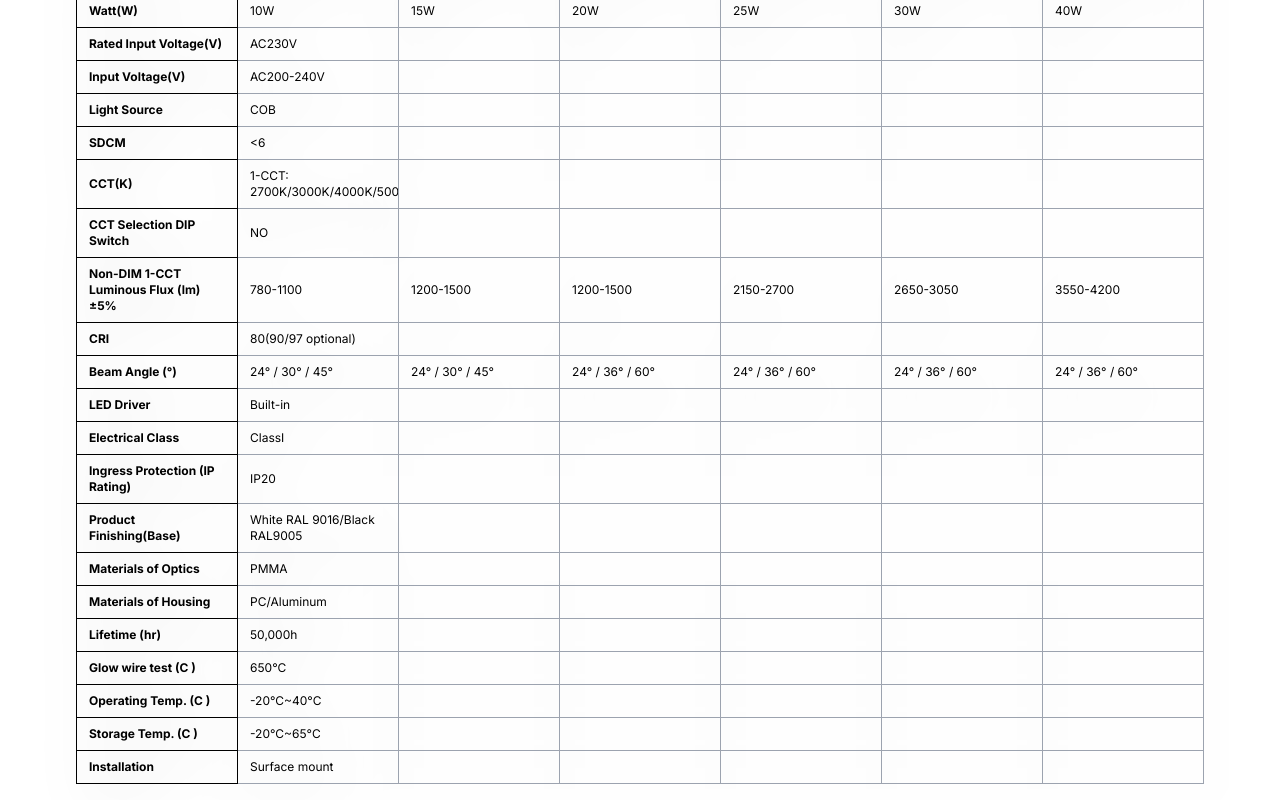
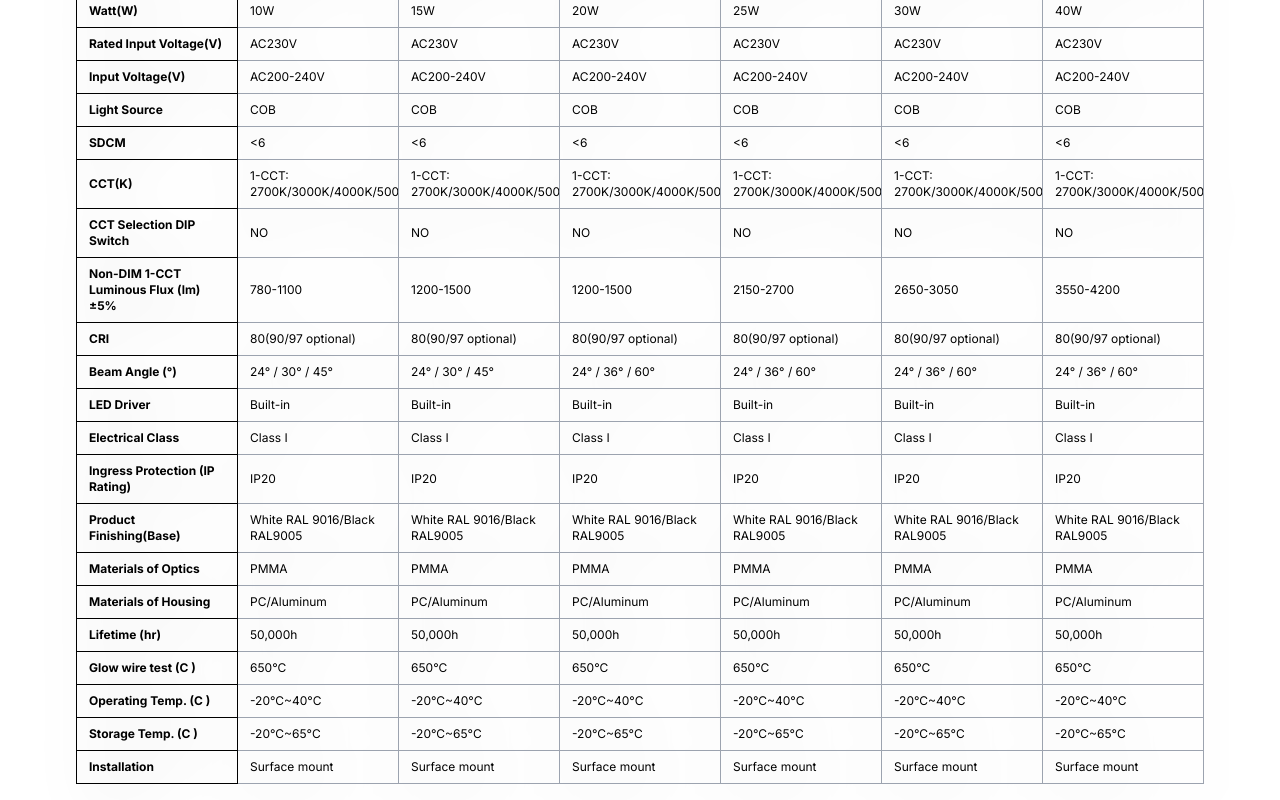
Before and after one commit to muthamizhyadav/auras-front, a React (Vite) app: page /home/products/indoorlights/dl228 in a window 1280 px wide. Shown: the part 960-1760 px from the top of the page. Built offline with nearby package versions, Linux system fonts and the light colour scheme.

Commit message:
Table Fill

```diff
--- a/src/components/IndoorLights/IndoorDL228.jsx
+++ b/src/components/IndoorLights/IndoorDL228.jsx
@@ -93,60 +93,60 @@ export const IndoorDL228 = () => {
     {
       name: "Rated Input Voltage(V)",
       spec1: "AC230V",
-      spec2: "",
-      spec3: "",
-      spec4: "",
-      spec5: "",
-      spec6: "",
+      spec2: "AC230V",
+      spec3: "AC230V",
+      spec4: "AC230V",
+      spec5: "AC230V",
+      spec6: "AC230V",
 
     },
     {
       name: "Input Voltage(V)",
       spec1: "AC200-240V",
-      spec2: "",
-      spec3: "",
-      spec4: "",
-      spec5: "",
-      spec6: "",
+      spec2: "AC200-240V",
+      spec3: "AC200-240V",
+      spec4: "AC200-240V",
+      spec5: "AC200-240V",
+      spec6: "AC200-240V",
 
     },
     {
       name: "Light Source",
       spec1: "COB",
-      spec2: "",
-      spec3: "",
-      spec4: "",
-      spec5: "",
-      spec6: "",
+      spec2: "COB",
+      spec3: "COB",
+      spec4: "COB",
+      spec5: "COB",
+      spec6: "COB",
 
     },
     {
       name: "SDCM",
       spec1: "<6",
-      spec2: "",
-      spec3: "",
-      spec4: "",
-      spec5: "",
-      spec6: "",
+      spec2: "<6",
+      spec3: "<6",
+      spec4: "<6",
+      spec5: "<6",
+      spec6: "<6",
 
     },
     {
       name: "CCT(K)",
       spec1: "1-CCT: 2700K/3000K/4000K/5000K",
-      spec2: "",
-      spec3: "",
-      spec4: "",
-      spec5: "",
-      spec6: "",
+      spec2: "1-CCT: 2700K/3000K/4000K/5000K",
+      spec3: "1-CCT: 2700K/3000K/4000K/5000K",
+      spec4: "1-CCT: 2700K/3000K/4000K/5000K",
+      spec5: "1-CCT: 2700K/3000K/4000K/5000K",
+      spec6: "1-CCT: 2700K/3000K/4000K/5000K",
     },
     {
       name: "CCT Selection DIP Switch",
       spec1: "NO",
-      spec2: "",
-      spec3: "",
-      spec4: "",
-      spec5: "",
-      spec6: "",
+      spec2: "NO",
+      spec3: "NO",
+      spec4: "NO",
+      spec5: "NO",
+      spec6: "NO",
     },
     {
       name: "Non-DIM  1-CCT Luminous Flux (lm) ±5%",
@@ -161,11 +161,11 @@ export const IndoorDL228 = () => {
     {
       name: "CRI",
       spec1: "80(90/97 optional)",
-      spec2: "",
-      spec3: "",
-      spec4: "",
-      spec5: "",
-      spec6: "",
+      spec2: "80(90/97 optional)",
+      spec3: "80(90/97 optional)",
+      spec4: "80(90/97 optional)",
+      spec5: "80(90/97 optional)",
+      spec6: "80(90/97 optional)",
 
     },
     {
@@ -180,111 +180,111 @@ export const IndoorDL228 = () => {
     {
       name: "LED Driver",
       spec1: "Built-in",
-      spec2: "",
-      spec3: "",
-      spec4: "",
-      spec5: "",
-      spec6: "",
+      spec2: "Built-in",
+      spec3: "Built-in",
+      spec4: "Built-in",
+      spec5: "Built-in",
+      spec6: "Built-in",
 
     },
     {
       name: "Electrical Class",
-      spec1: "ClassI",
-      spec2: "",
-      spec3: "",
-      spec4: "",
-      spec5: "",
-      spec6: "",
+      spec1: "Class I",
+      spec2: "Class I",
+      spec3: "Class I",
+      spec4: "Class I",
+      spec5: "Class I",
+      spec6: "Class I",
 
     },
     {
       name: "Ingress Protection (IP Rating)",
       spec1: "IP20",
-      spec2: "",
-      spec3: "",
-      spec4: "",
-      spec5: "",
-      spec6: "",
+      spec2: "IP20",
+      spec3: "IP20",
+      spec4: "IP20",
+      spec5: "IP20",
+      spec6: "IP20",
 
     },
     {
       name: "Product Finishing(Base)",
       spec1: "White RAL 9016/Black RAL9005",
-      spec2: "",
-      spec3: "",
-      spec4: "",
-      spec5: "",
-      spec6: "",
+      spec2: "White RAL 9016/Black RAL9005",
+      spec3: "White RAL 9016/Black RAL9005",
+      spec4: "White RAL 9016/Black RAL9005",
+      spec5: "White RAL 9016/Black RAL9005",
+      spec6: "White RAL 9016/Black RAL9005",
 
     },
     {
       name: "Materials of Optics",
       spec1: "PMMA",
-      spec2: "",
-      spec3: "",
-      spec4: "",
-      spec5: "",
-      spec6: "",
+      spec2: "PMMA",
+      spec3: "PMMA",
+      spec4: "PMMA",
+      spec5: "PMMA",
+      spec6: "PMMA",
 
     },
     {
       name: "Materials of Housing",
       spec1: "PC/Aluminum",
-      spec2: "",
-      spec3: "",
-      spec4: "",
-      spec5: "",
-      spec6: "",
+      spec2: "PC/Aluminum",
+      spec3: "PC/Aluminum",
+      spec4: "PC/Aluminum",
+      spec5: "PC/Aluminum",
+      spec6: "PC/Aluminum",
 
     },
     {
       name: "Lifetime (hr)",
       spec1: "50,000h",
-      spec2: "",
-      spec3: "",
-      spec4: "",
-      spec5: "",
-      spec6: "",
+      spec2: "50,000h",
+      spec3: "50,000h",
+      spec4: "50,000h",
+      spec5: "50,000h",
+      spec6: "50,000h",
 
     },
     {
       name: "Glow wire test (C )",
       spec1: "650°C",
-      spec2: "",
-      spec3: "",
-      spec4: "",
-      spec5: "",
-      spec6: "",
+      spec2: "650°C",
+      spec3: "650°C",
+      spec4: "650°C",
+      spec5: "650°C",
+      spec6: "650°C",
 
     },
     {
       name: "Operating Temp. (C )",
       spec1: "-20°C~40°C",
-      spec2: "",
-      spec3: "",
-      spec4: "",
-      spec5: "",
-      spec6: "",
+      spec2: "-20°C~40°C",
+      spec3: "-20°C~40°C",
+      spec4: "-20°C~40°C",
+      spec5: "-20°C~40°C",
+      spec6: "-20°C~40°C",
 
     },
     {
       name: "Storage Temp. (C )	",
       spec1: "-20°C~65°C",
-      spec2: "",
-      spec3: "",
-      spec4: "",
-      spec5: "",
-      spec6: "",
+      spec2: "-20°C~65°C",
+      spec3: "-20°C~65°C",
+      spec4: "-20°C~65°C",
+      spec5: "-20°C~65°C",
+      spec6: "-20°C~65°C",
 
     },
     {
       name: "Installation",
       spec1: "Surface mount",
-      spec2: "",
-      spec3: "",
-      spec4: "",
-      spec5: "",
-      spec6: "",
+      spec2: "Surface mount",
+      spec3: "Surface mount",
+      spec4: "Surface mount",
+      spec5: "Surface mount",
+      spec6: "Surface mount",
 
     },
 
```
